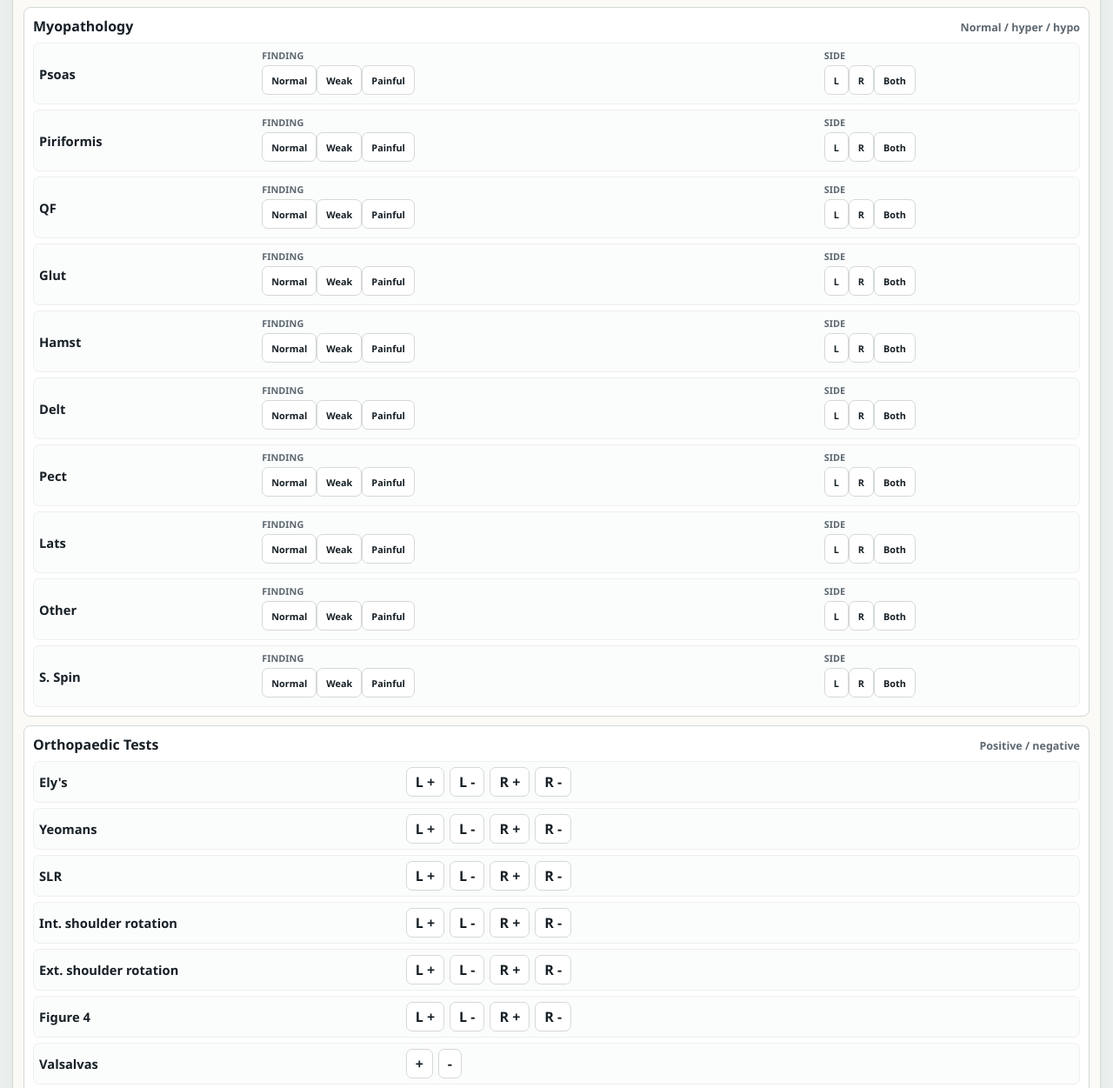
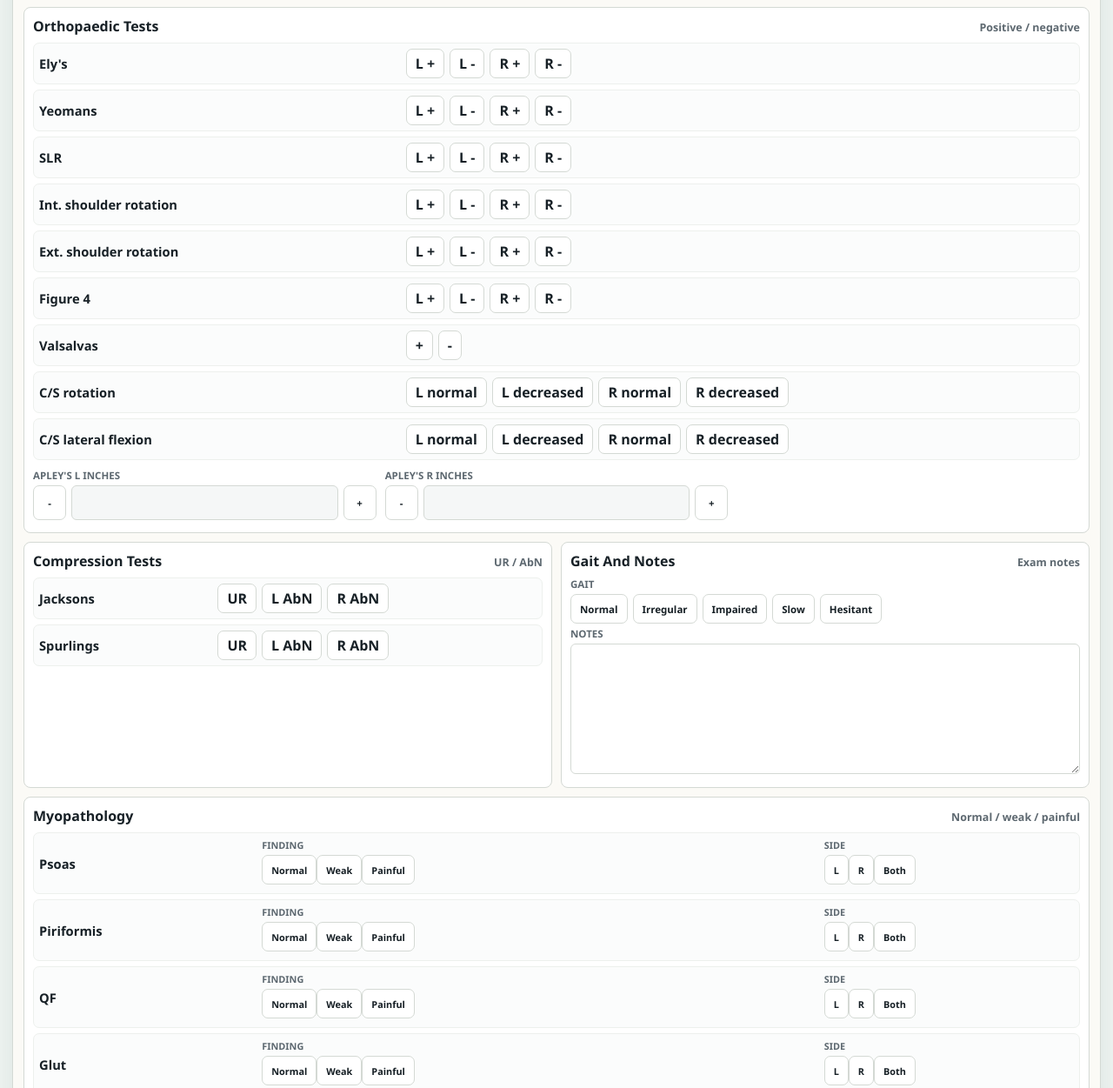
Before and after one commit to Agdanski/clinic-notes, a plain HTML site: page exam.html in a window 1280 px wide. Shown: the part 880-2131 px from the top of the page at 87% size. Drawn offline with Linux system fonts and the light colour scheme.

Commit message:
Move myopathology below gait notes

```diff
--- a/exam.html
+++ b/exam.html
@@ -154,14 +154,6 @@
 
       <section class="exam-section">
         <div class="section-head">
-          <h2>Myopathology</h2>
-          <span>Normal / hyper / hypo</span>
-        </div>
-        <div class="exam-choice-table muscle-table" id="muscleGrid"></div>
-      </section>
-
-      <section class="exam-section">
-        <div class="section-head">
           <h2>Orthopaedic Tests</h2>
           <span>Positive / negative</span>
         </div>
@@ -216,6 +208,14 @@
         </section>
       </section>
 
+      <section class="exam-section">
+        <div class="section-head">
+          <h2>Myopathology</h2>
+          <span>Normal / weak / painful</span>
+        </div>
+        <div class="exam-choice-table muscle-table" id="muscleGrid"></div>
+      </section>
+
       <section class="exam-grid two">
         <section class="exam-section">
           <div class="section-head">
```
